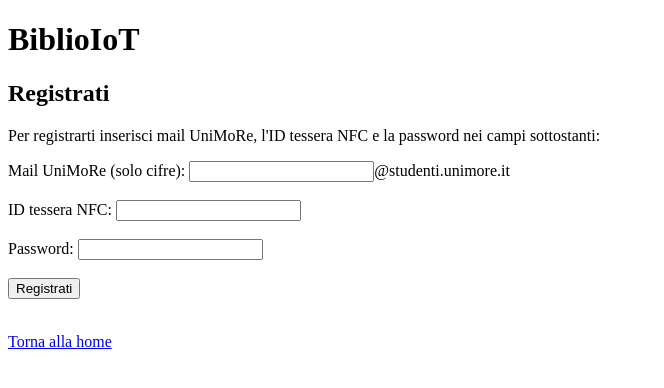
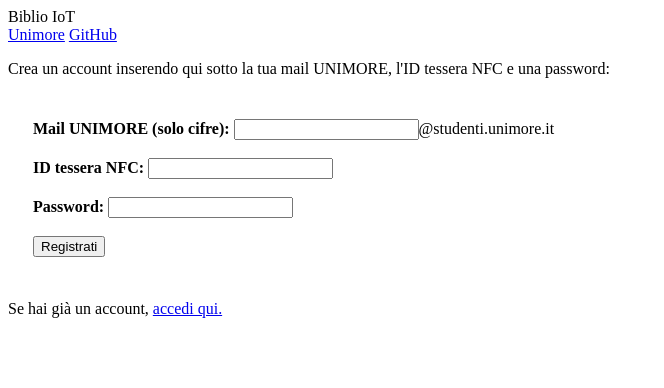
Before and after one commit to mattiatrabucco/Biblio_IoT, a Django app: page /register/ in a window 1280 px wide. Shown: the top 388 px of the page, without its empty margins (0-664 px from the left). Run offline with Django 4.2, Linux system fonts and the light colour scheme.

Commit message:
Aggiunta grafica per pagina di registrazione

```diff
--- a/django/biblioSite/myapp/templates/register.html
+++ b/django/biblioSite/myapp/templates/register.html
@@ -1,19 +1,30 @@
 {% extends "base.html" %}
 
-{% comment %} Page to register users. {% endcomment %}
-
 {% block head %}
-    <title>BiblioIoT | Registrati</title>
+    <title>Registrati | Biblio IoT</title>
 {% endblock %}
 
 {% block body %}
-    <header>
-        <h1>BiblioIoT</h1>
-        <h2>Registrati</h2>
-    </header>
-    <section>
+<bib-app>
+    <bib-sidebar active="home"></bib-sidebar>
+
+    <bib-main>
+        <bib-header>
+            <div slot="headline">Biblio IoT</div>
+
+
+            <nav slot="nav">
+            <a href="https://unimore.it" target="_blank">Unimore</a>
+            <a href="https://github.com/mattiatrabucco/BiblioIoT" target="_blank">GitHub</a>
+            </nav>
+        </bib-header>
+
+        <bib-content>
+            <bib-wrap headline="Registrati">
+            </bib-wrap>
+
             {% if first %}
-            <p>Per registrarti inserisci mail UniMoRe, l'ID tessera NFC e la password nei campi sottostanti:</p>
+            <p>Crea un account inserendo qui sotto la tua mail UNIMORE, l'ID tessera NFC e una password:</p>
             {% endif %}
 
             {% if email_number_error %}
@@ -37,21 +48,26 @@
                 <p><a href="{% url 'myapp:home' %}">Vai al login.</a></p>
             {% endif %}
 
-        <form method="post">
+            <form style="padding: 25px;" method="post">
                 {% csrf_token %}
-            <label for="user">Mail UniMoRe (solo cifre): </label>
+                <label for="user"><b>Mail UNIMORE (solo cifre): </b></label>
                 <input type="text" name="email_number" id="email_number" required/>@studenti.unimore.it <br><br>
 
-            <label for="card_id">ID tessera NFC: </label>
+                <label for="card_id"><b>ID tessera NFC: </b></label>
                 <input type="text" name="card_id" id="card_id" required/> <br><br>
 
-            <label for="password">Password: </label>
+                <label for="password"><b>Password: </b></label>
                 <input type="password" name="password" id="password" required/> <br><br>
 
-            <input type="submit" value="Registrati" /><br><br>
+                <bib-button class="button">
+                    <input type="submit" value="Registrati" />
+                </bib-button>
+            </form>
 
-        </form>
-        <p><a href="{% url 'myapp:index' %}">Torna alla home</a><br></p>
-    </section>
+            <br>
+            Se hai già un account, <a href="/home">accedi qui.</a>
 
+        </bib-content>
+    </bib-main>
+</bib-app>
 {% endblock %}
```
Lines whose indentation alone changed are shown as unchanged.
